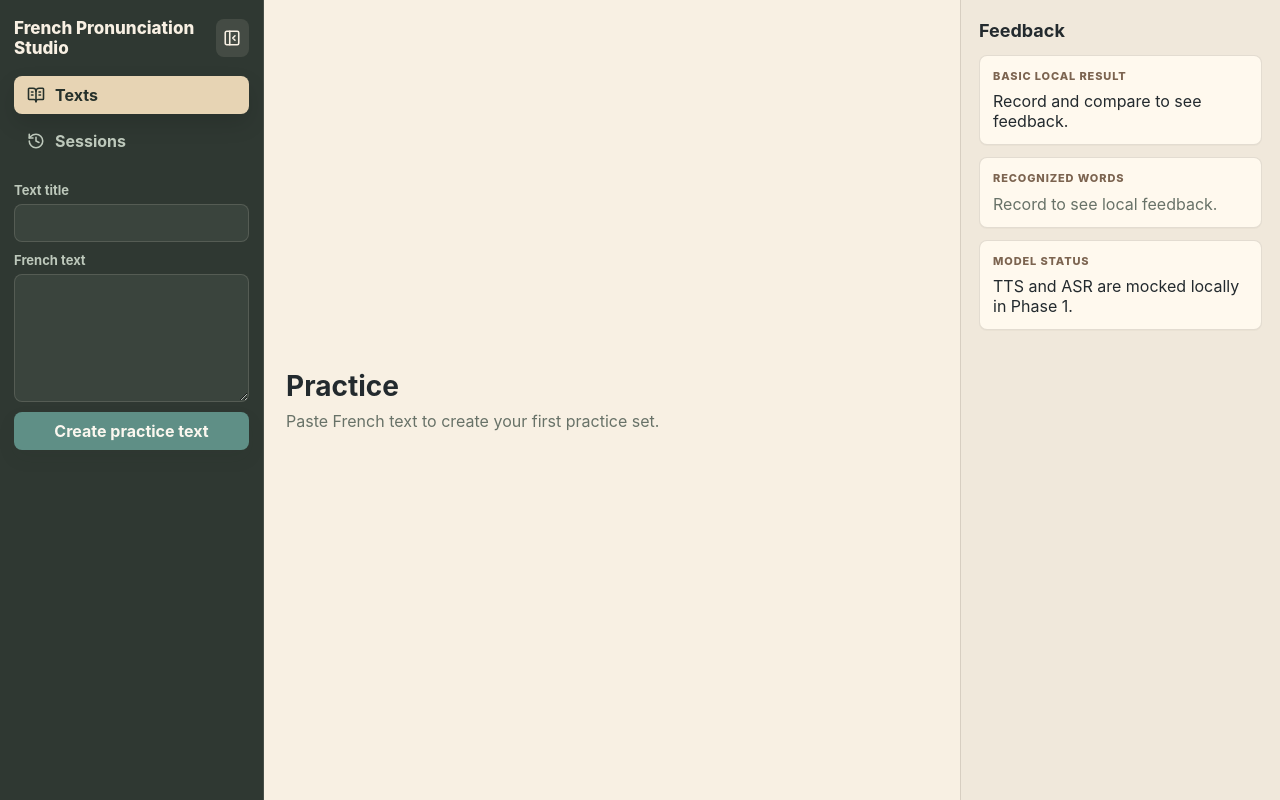
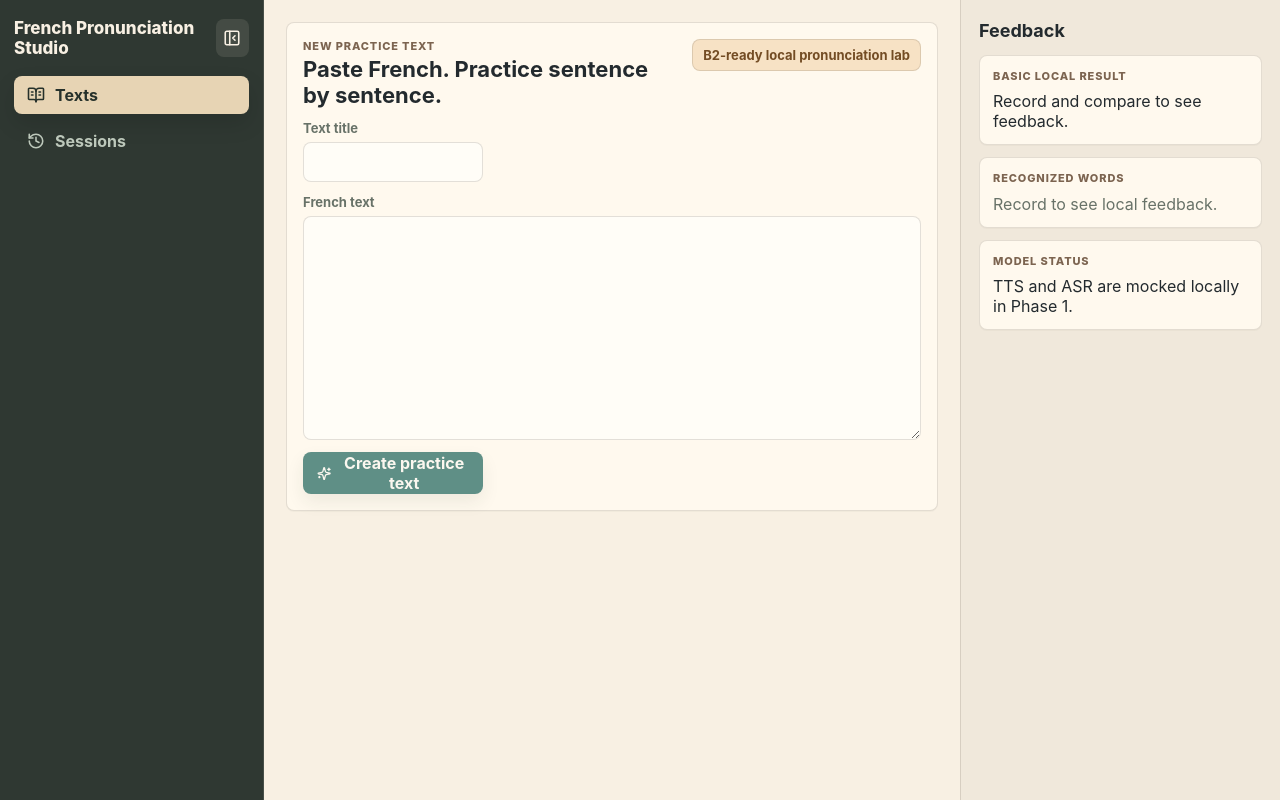
Before and after one commit to gaorunzhao/french-pronunciation-studio, a React (Vite) app: page / in a window 1280 px wide. Built offline with nearby package versions, Linux system fonts and the light colour scheme.

Commit message:
feat: move import composer into workspace

```diff
--- a/src/App.tsx
+++ b/src/App.tsx
@@ -280,7 +280,10 @@ export default function App({
             <span className="nav-label">Sessions</span>
           </button>
         </nav>
-        {screen === "texts" && !isSidebarCollapsed ? (
+      </aside>
+      <section className="workspace" aria-label="Practice workspace">
+        {screen === "texts" ? (
+          <div className="text-workspace-stack">
             <TextImport
               onCreate={async (input) => {
                 const created = await repository.createText(input);
@@ -297,10 +300,7 @@ export default function App({
                 setSpeed(0.9);
               }}
             />
-        ) : null}
-      </aside>
-      <section className="workspace" aria-label="Practice workspace">
-        {screen === "texts" ? (
+            {selectedText ? (
               <PracticeWorkspace
                 text={selectedText}
                 sentences={sentences}
@@ -317,6 +317,8 @@ export default function App({
                 onCompare={compare}
                 onToggleLoop={() => setIsLooping((current) => !current)}
               />
+            ) : null}
+          </div>
         ) : (
           <SessionList sessions={sessions} texts={texts} />
         )}
--- a/src/components/TextImport.tsx
+++ b/src/components/TextImport.tsx
@@ -1,4 +1,5 @@
 import { useState } from "react";
+import { Sparkles } from "lucide-react";
 
 interface TextImportProps {
   onCreate(input: { title: string; body: string }): Promise<void> | void;
@@ -13,6 +14,7 @@ export function TextImport({ onCreate }: TextImportProps) {
   return (
     <form
       className="text-import"
+      aria-label="Import French text"
       onSubmit={async (event) => {
         event.preventDefault();
         if (!title.trim() || !body.trim()) return;
@@ -29,7 +31,14 @@ export function TextImport({ onCreate }: TextImportProps) {
         }
       }}
     >
-      <label>
+      <div className="text-import-header">
+        <div>
+          <p className="eyebrow">New Practice Text</p>
+          <h2>Paste French. Practice sentence by sentence.</h2>
+        </div>
+        <p className="composer-note">B2-ready local pronunciation lab</p>
+      </div>
+      <label className="text-import-title">
         <span>Text title</span>
         <input
           value={title}
@@ -38,7 +47,7 @@ export function TextImport({ onCreate }: TextImportProps) {
           disabled={isPending}
         />
       </label>
-      <label>
+      <label className="text-import-body">
         <span>French text</span>
         <textarea
           value={body}
@@ -52,8 +61,13 @@ export function TextImport({ onCreate }: TextImportProps) {
           {error}
         </p>
       ) : null}
-      <button className="button primary" type="submit" disabled={isPending}>
-        Create practice text
+      <button
+        className="button primary text-import-submit"
+        type="submit"
+        disabled={isPending}
+      >
+        <Sparkles aria-hidden="true" size={17} strokeWidth={2.2} />
+        <span>Create practice text</span>
       </button>
     </form>
   );
--- a/src/styles/app.css
+++ b/src/styles/app.css
@@ -82,6 +82,13 @@ button:disabled {
   min-width: 0;
   padding: 22px;
   background: var(--color-surface-warm);
+}
+
+.text-workspace-stack {
+  min-height: calc(100vh - 44px);
+  display: flex;
+  flex-direction: column;
+  gap: 18px;
 }
 
 .feedback-panel {
@@ -191,50 +198,89 @@ button:disabled {
 
 .text-import {
   display: grid;
-  gap: 10px;
-  margin-top: 2px;
-  padding-top: 2px;
+  grid-template-columns: minmax(180px, 0.34fr) minmax(320px, 1fr);
+  gap: 12px;
+  align-items: end;
+  border: 1px solid var(--color-border);
+  border-radius: var(--radius-md);
+  background: var(--color-surface);
+  padding: 16px;
+  box-shadow: 0 1px 0 rgba(80, 70, 55, 0.04);
+}
+
+.text-import-header {
+  grid-column: 1 / -1;
+  display: flex;
+  align-items: flex-start;
+  justify-content: space-between;
+  gap: 16px;
+}
+
+.text-import-header h2 {
+  margin: 4px 0 0;
+  font-size: 22px;
+  line-height: 1.16;
+}
+
+.composer-note {
+  margin: 0;
+  border: 1px solid var(--color-border);
+  border-radius: var(--radius-md);
+  background: var(--color-amber-soft);
+  color: #734c24;
+  padding: 7px 10px;
+  font-size: 13px;
+  font-weight: 720;
+  white-space: nowrap;
 }
 
 .text-import label {
   display: grid;
   gap: 6px;
-  color: var(--color-muted-inverse);
+  color: var(--color-muted);
   font-size: 13px;
   font-weight: 650;
+}
+
+.text-import-body {
+  grid-column: 1 / -1;
 }
 
 .text-import input,
 .text-import textarea {
   width: 100%;
-  border: 1px solid rgba(248, 240, 227, 0.14);
+  border: 1px solid var(--color-border);
   border-radius: var(--radius-md);
-  background: var(--color-sidebar-soft);
-  color: var(--color-text-inverse);
-  padding: 10px;
+  background: #fffdf7;
+  color: var(--color-text);
+  padding: 11px 12px;
   outline: none;
 }
 
 .text-import input:focus,
 .text-import textarea:focus {
-  border-color: rgba(231, 212, 180, 0.75);
-  box-shadow: 0 0 0 3px rgba(231, 212, 180, 0.16);
+  border-color: rgba(95, 143, 134, 0.7);
+  box-shadow: 0 0 0 3px rgba(95, 143, 134, 0.14);
 }
 
 .text-import textarea {
-  min-height: 128px;
+  min-height: clamp(180px, 28vh, 340px);
   resize: vertical;
 }
 
+.text-import-submit {
+  justify-self: end;
+}
+
 .form-error {
+  grid-column: 1 / -1;
   margin: 0;
-  color: #ffd3bd;
+  color: #9d3d2f;
   font-size: 13px;
   font-weight: 650;
 }
 
 .practice-layout {
-  min-height: calc(100vh - 44px);
   display: flex;
   flex-direction: column;
   gap: 16px;
```
Also changed, not shown: 1 other file (tests, documents, lock files or other folders). Lines whose indentation alone changed are shown as unchanged.
